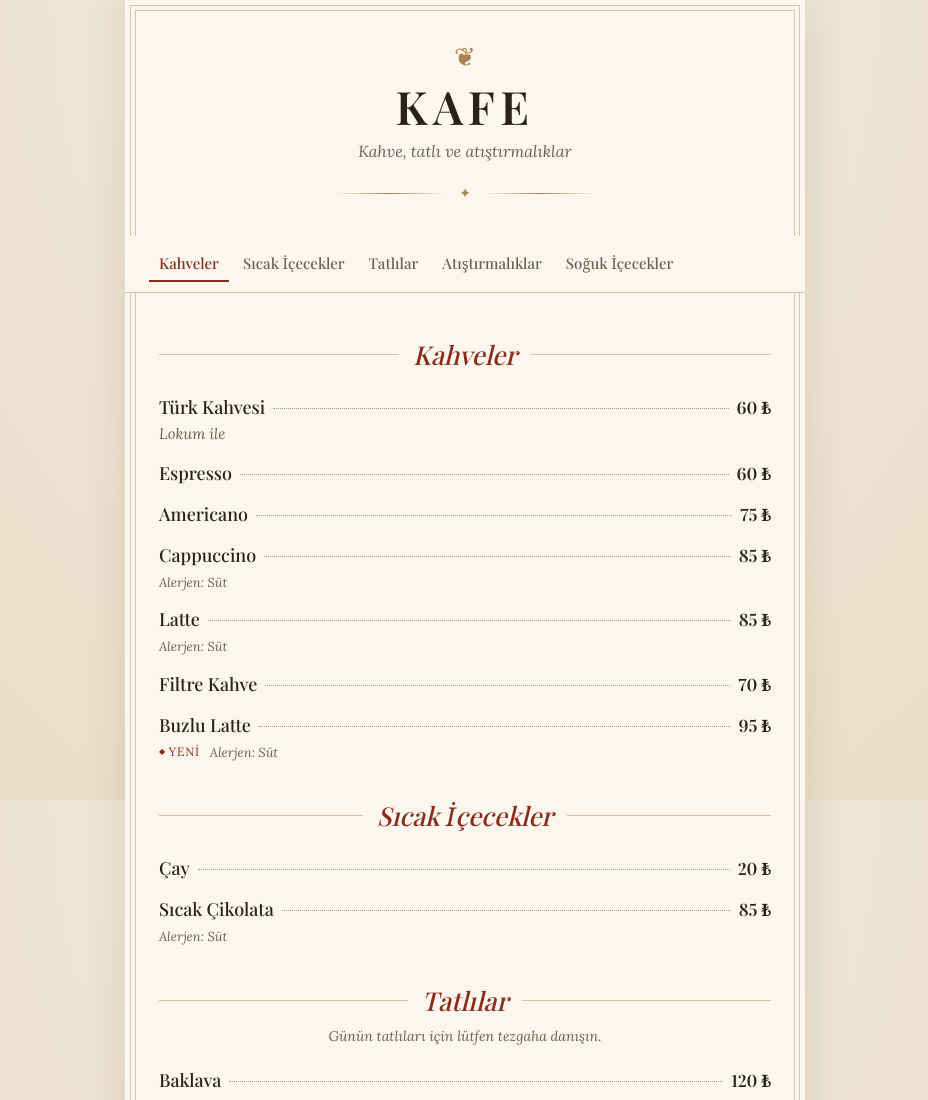
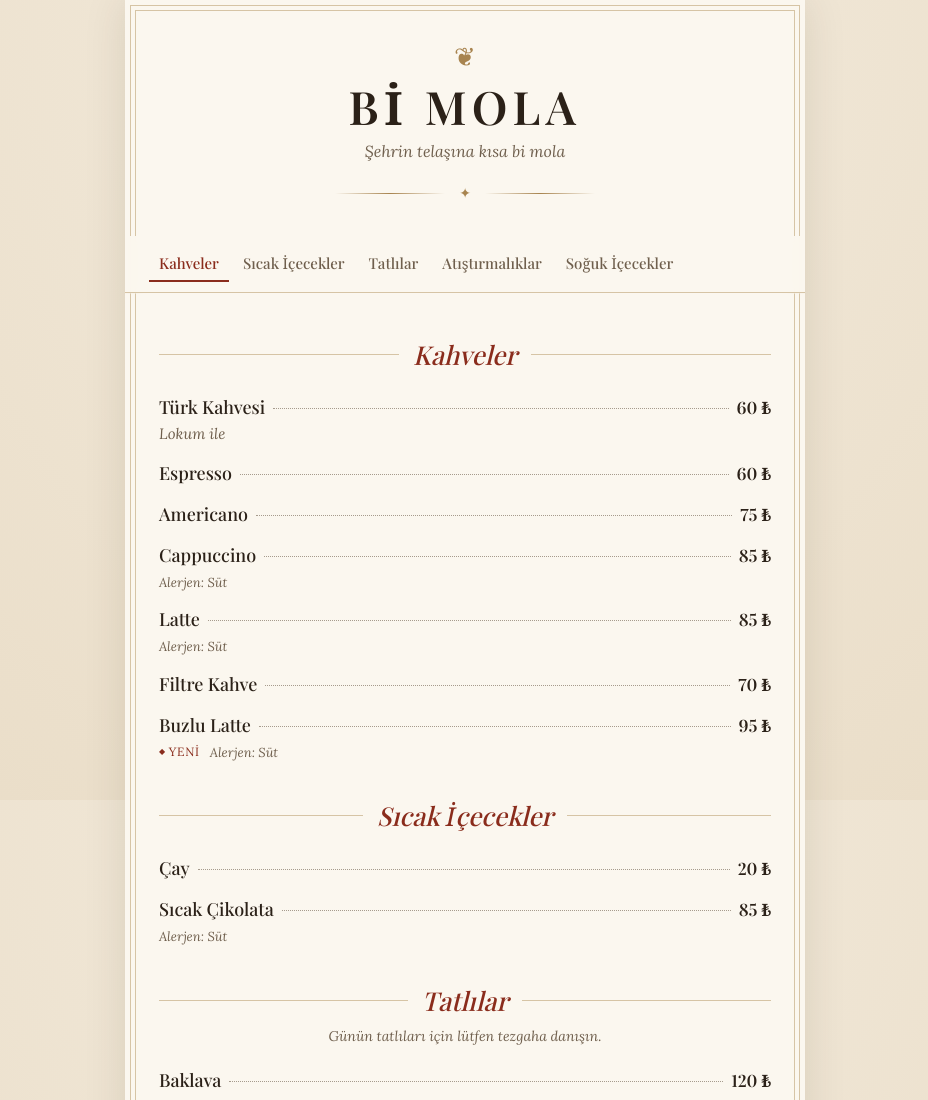
Before and after one commit to dogus040/qr-menu, a plain HTML site: page index.html in a window 1280 px wide. Shown: the top 1100 px of the page, without its empty margins (175-1103 px from the left). Drawn offline with nearby package versions, Linux system fonts and the light colour scheme; no server answers; a web font is replaced by a local one.

Commit message:
Naam en slogan: Bi Mola, "Şehrin telaşına kısa bi mola"
Nieuwe Google Sheet "QR Menü – Bi Mola" gekoppeld; reservebestand en
paginatitel bijgewerkt.

Co-Authored-By: Claude Opus 5.5 <noreply@anthropic.com>

```diff
--- a/data/ayarlar.csv
+++ b/data/ayarlar.csv
@@ -1,6 +1,6 @@
 Ayar,Değer
-Restoran Adı,Kafe
-Alt Başlık,"Kahve, tatlı ve atıştırmalıklar"
+Restoran Adı,Bi Mola
+Alt Başlık,Şehrin telaşına kısa bi mola
 Para Birimi,₺
 Adres,"Örnek Cadde No: 1, İstanbul"
 Telefon,+90 212 000 00 00
--- a/index.html
+++ b/index.html
@@ -4,7 +4,8 @@
   <meta charset="utf-8">
   <meta name="viewport" content="width=device-width, initial-scale=1, viewport-fit=cover">
   <meta name="theme-color" content="#f3ebdd">
-  <title>Menü</title>
+  <meta name="description" content="Bi Mola · Şehrin telaşına kısa bi mola">
+  <title>Bi Mola · Menü</title>
   <link rel="preconnect" href="https://fonts.googleapis.com">
   <link rel="preconnect" href="https://fonts.gstatic.com" crossorigin>
   <link href="https://fonts.googleapis.com/css2?family=Lora:ital,wght@0,400;0,500;1,400&family=Playfair+Display:ital,wght@0,500;0,600;1,500&display=swap" rel="stylesheet">
--- a/js/config.js
+++ b/js/config.js
@@ -3,9 +3,9 @@
 // De menukaart leest het menu uit deze Google Sheet ("Iedereen met de link mag
 // bekijken"). Laat een link leeg ("") om het bestand in de map data/ te gebruiken.
 //
-// Sheet: https://docs.google.com/spreadsheets/d/1wI_iZxZRNH-f5WzkF2A49p9bZDRnxlyKNUErIefToJ8/edit
+// Sheet: https://docs.google.com/spreadsheets/d/1UEMbSL-tcQcfzTUzC9VMaLQAlipFxiKWa44cfthKvdg/edit
 // gid = het nummer achter "#gid=" in de adresbalk wanneer het tabblad open staat.
 window.MENU_CONFIG = {
-  menuCsvUrl: "https://docs.google.com/spreadsheets/d/1wI_iZxZRNH-f5WzkF2A49p9bZDRnxlyKNUErIefToJ8/export?format=csv&gid=2113174140",
-  ayarlarCsvUrl: "https://docs.google.com/spreadsheets/d/1wI_iZxZRNH-f5WzkF2A49p9bZDRnxlyKNUErIefToJ8/export?format=csv&gid=1064759054"
+  menuCsvUrl: "https://docs.google.com/spreadsheets/d/1UEMbSL-tcQcfzTUzC9VMaLQAlipFxiKWa44cfthKvdg/export?format=csv&gid=907230277",
+  ayarlarCsvUrl: "https://docs.google.com/spreadsheets/d/1UEMbSL-tcQcfzTUzC9VMaLQAlipFxiKWa44cfthKvdg/export?format=csv&gid=1680754422"
 };
```
Also changed, not shown: README.md.
